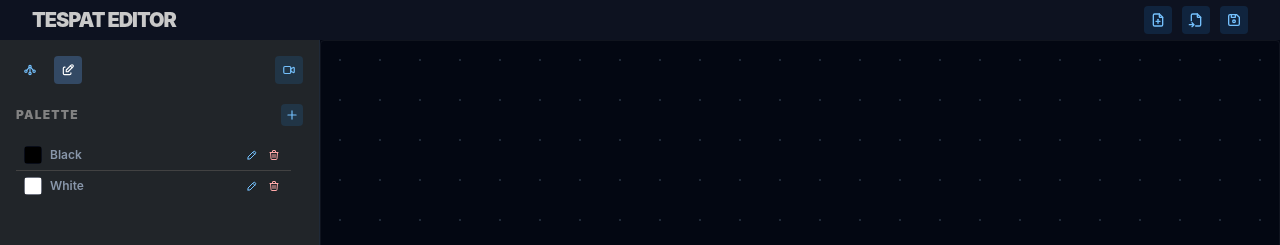
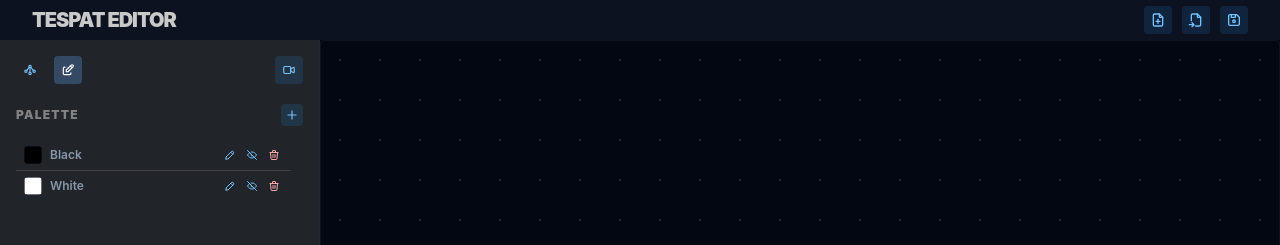
Before and after one commit to Fancyflame/tespat-engine, a React (Vite) app in the folder tespat-web/: page / in a window 1280 px wide. Shown: the top 245 px of the page. Built offline with nearby package versions, Linux system fonts and the light colour scheme; no server answers.

Commit message:
feat(tespat-web): 给color添加公开性字段

```diff
--- a/tespat-web/src/ProjectData.tsx
+++ b/tespat-web/src/ProjectData.tsx
@@ -9,6 +9,7 @@ export interface PatternRule {
 export interface PaletteEntry {
     color: string;
     icon: string | null;
+    public: boolean;
 }
 
 // 项目结构定义
@@ -41,6 +42,7 @@ export function clonePaletteEntry(entry: PaletteEntry): PaletteEntry {
     return {
         color: entry.color,
         icon: entry.icon,
+        public: entry.public,
     };
 }
 
@@ -63,6 +65,7 @@ export const DEFAULT_PROJECT: ProjectData = {
             {
                 color: "#000000",
                 icon: null,
+                public: false,
             },
         ],
         [
@@ -70,6 +73,7 @@ export const DEFAULT_PROJECT: ProjectData = {
             {
                 color: "#ffffff",
                 icon: null,
+                public: false,
             },
         ],
     ]),
--- a/tespat-web/src/Workspace.tsx
+++ b/tespat-web/src/Workspace.tsx
@@ -86,6 +86,7 @@ interface WorkspaceActions {
     createPalette: () => void;
     renamePalette: (paletteId: string, nextName: string) => boolean;
     updatePaletteColor: (paletteId: string, nextColor: string) => void;
+    updatePalettePublic: (paletteId: string, nextPublic: boolean) => void;
     updatePaletteIcon: (paletteId: string, nextIcon: string | null) => void;
     deletePalette: (paletteId: string) => boolean;
     openWithFilePicker: () => Promise<void>;
@@ -583,6 +584,7 @@ export function WorkspaceProvider({ children }: { children: ReactNode }) {
                     palette.set(newId, {
                         color: "#ffffff",
                         icon: null,
+                        public: false,
                     });
 
                     return {
@@ -691,6 +693,28 @@ export function WorkspaceProvider({ children }: { children: ReactNode }) {
                     palette.set(paletteId, {
                         ...entry,
                         color: nextColor,
+                    });
+
+                    return {
+                        ...prev,
+                        project: {
+                            ...prev.project,
+                            palette,
+                        },
+                    };
+                });
+            },
+            updatePalettePublic(paletteId, nextPublic) {
+                updateState((prev) => {
+                    const entry = prev.project.palette.get(paletteId);
+                    if (!entry || entry.public === nextPublic) {
+                        return prev;
+                    }
+
+                    const palette = new Map(prev.project.palette);
+                    palette.set(paletteId, {
+                        ...entry,
+                        public: nextPublic,
                     });
 
                     return {
--- a/tespat-web/src/components/Sidebar/PaletteSection.tsx
+++ b/tespat-web/src/components/Sidebar/PaletteSection.tsx
@@ -10,7 +10,13 @@ import {
     Text,
     TextInput,
 } from "@mantine/core";
-import { IconPencil, IconPlus, IconTrash } from "@tabler/icons-react";
+import {
+    IconEye,
+    IconEyeOff,
+    IconPencil,
+    IconPlus,
+    IconTrash,
+} from "@tabler/icons-react";
 import type { PaletteEntry } from "../../ProjectData";
 import { useWorkspace, useWorkspaceActions } from "../../Workspace";
 import { PalettePreview } from "../GridDisplay2D/GridDisplay2D";
@@ -27,6 +33,7 @@ type PaletteListItemProps = {
     onRename: (paletteId: string, nextName: string) => boolean;
     onDelete: (paletteId: string) => boolean;
     onChangeColor: (paletteId: string, nextColor: string) => void;
+    onChangePublic: (paletteId: string, nextPublic: boolean) => void;
     onChangeIcon: (paletteId: string, nextIcon: string | null) => void;
 };
 
@@ -81,6 +88,9 @@ export function PaletteSection() {
                                     onRename={actions.renamePalette}
                                     onDelete={actions.deletePalette}
                                     onChangeColor={actions.updatePaletteColor}
+                                    onChangePublic={
+                                        actions.updatePalettePublic
+                                    }
                                     onChangeIcon={actions.updatePaletteIcon}
                                 />
                                 {index < paletteItems.length - 1 ? (
@@ -104,6 +114,7 @@ const PaletteListItem = memo(function PaletteListItem({
     onRename,
     onDelete,
     onChangeColor,
+    onChangePublic,
     onChangeIcon,
 }: PaletteListItemProps) {
     const [draftName, setDraftName] = useState(id);
@@ -243,6 +254,22 @@ const PaletteListItem = memo(function PaletteListItem({
                 </Popover>
                 <ActionIcon
                     variant="subtle"
+                    size="xs"
+                    aria-label={entry.public ? "公开" : "私有"}
+                    title={entry.public ? "公开" : "私有"}
+                    onClick={(event) => {
+                        event.stopPropagation();
+                        onChangePublic(id, !entry.public);
+                    }}
+                >
+                    {entry.public ? (
+                        <IconEye size={12} />
+                    ) : (
+                        <IconEyeOff size={12} />
+                    )}
+                </ActionIcon>
+                <ActionIcon
+                    variant="subtle"
                     color="red"
                     size="xs"
                     onClick={(event) => {
--- a/tespat-web/src/components/Sidebar/Sidebar.tsx
+++ b/tespat-web/src/components/Sidebar/Sidebar.tsx
@@ -1,10 +1,9 @@
-import { ActionIcon, Box, Group, Stack, Text } from "@mantine/core";
+import { ActionIcon, Box, Group, Stack } from "@mantine/core";
 import { IconBinaryTree2, IconEdit, IconVideo } from "@tabler/icons-react";
 import { useState } from "react";
 import { useWorkspaceActions } from "../../Workspace";
-import { PatternRulesSection } from "./PatternRulesSection";
-import { PaletteSection } from "./PaletteSection";
-import { SidebarSplitPane } from "./SidebarSplitPane";
+import { SidebarEditorTab } from "./SidebarEditorTab";
+import { SidebarNamespacesTab } from "./SidebarNamespacesTab";
 import styles from "./SidebarLayout.module.css";
 
 // SidebarTab 约束侧边栏工具区可切换的页签
@@ -76,19 +75,9 @@ export const Sidebar = () => {
             </Group>
             <Box className={styles.sidebarContent}>
                 {activeSidebarTab === "editor" ? (
-                    <SidebarSplitPane
-                        top={<PaletteSection />}
-                        bottom={<PatternRulesSection />}
-                    />
+                    <SidebarEditorTab />
                 ) : (
-                    <Box className={styles.treePlaceholder}>
-                        <Text size="xs" fw={900} c="dimmed" lts="0.1em">
-                            结构树
-                        </Text>
-                        <Text size="sm" c="dimmed">
-                            暂未配置命名空间
-                        </Text>
-                    </Box>
+                    <SidebarNamespacesTab />
                 )}
             </Box>
         </Stack>
--- /dev/null
+++ b/tespat-web/src/components/Sidebar/SidebarEditorTab.tsx
@@ -0,0 +1,13 @@
+import { SidebarSplitPane } from "./SidebarSplitPane";
+import { PaletteSection } from "./PaletteSection";
+import { PatternRulesSection } from "./PatternRulesSection";
+
+// SidebarEditorTab 承载编辑器页内容
+export const SidebarEditorTab = () => {
+    return (
+        <SidebarSplitPane
+            top={<PaletteSection />}
+            bottom={<PatternRulesSection />}
+        />
+    );
+};
--- /dev/null
+++ b/tespat-web/src/components/Sidebar/SidebarNamespacesTab.tsx
@@ -0,0 +1,16 @@
+import { Box, Text } from "@mantine/core";
+import styles from "./SidebarLayout.module.css";
+
+// SidebarNamespacesTab 承载命名空间结构树页
+export const SidebarNamespacesTab = () => {
+    return (
+        <Box className={styles.treePlaceholder}>
+            <Text size="xs" fw={900} c="dimmed" lts="0.1em">
+                结构树
+            </Text>
+            <Text size="sm" c="dimmed">
+                暂未配置命名空间
+            </Text>
+        </Box>
+    );
+};
--- a/tespat-web/src/projectSerialization.ts
+++ b/tespat-web/src/projectSerialization.ts
@@ -16,6 +16,7 @@ interface PatternRuleJson {
 interface PaletteEntryJson {
     color: string;
     icon: string | null;
+    public?: boolean;
 }
 
 // 项目文件的 JSON 结构
@@ -91,7 +92,7 @@ function parsePatternRuleJson(id: string, value: unknown): PatternRule {
         throw new Error(`patterns.${id}.replace 必须是字符串数组`);
     }
 
-    return normalizeRuleShape(width, capture, replace);
+    return normalizeRuleShape(width as number, capture, replace);
 }
 
 // 校验并转换单条 palette 配置
@@ -100,7 +101,7 @@ function parsePaletteEntryJson(id: string, value: unknown): PaletteEntry {
         throw new Error(`palette.${id} 必须是对象`);
     }
 
-    const { color, icon } = value;
+    const { color, icon, public: isPublic } = value;
     if (typeof color !== "string") {
         throw new Error(`palette.${id}.color 必须是字符串`);
     }
@@ -109,9 +110,15 @@ function parsePaletteEntryJson(id: string, value: unknown): PaletteEntry {
         throw new Error(`palette.${id}.icon 必须是字符串或 null`);
     }
 
+    const normalizedPublic = isPublic === undefined ? false : isPublic;
+    if (typeof normalizedPublic !== "boolean") {
+        throw new Error(`palette.${id}.public 必须是布尔值`);
+    }
+
     return {
         color,
         icon,
+        public: normalizedPublic,
     };
 }
 
--- a/tespat-web/src/replay/parseReplayJson.ts
+++ b/tespat-web/src/replay/parseReplayJson.ts
@@ -52,6 +52,7 @@ function parseReplayPalette(index: number, value: unknown): PaletteEntry {
     return {
         color,
         icon,
+        public: false,
     };
 }
 
```
